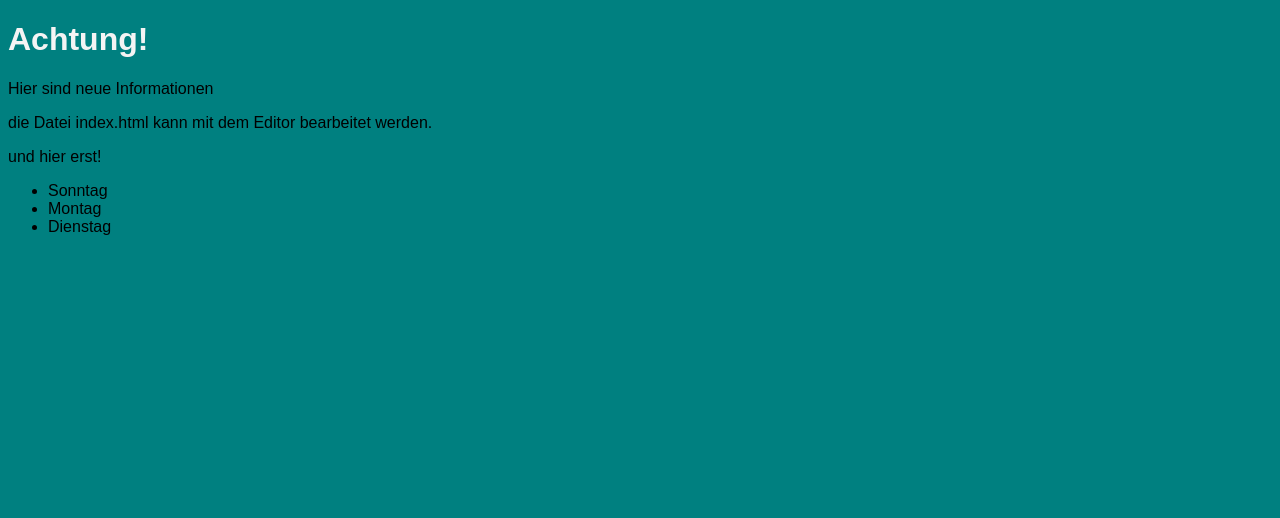
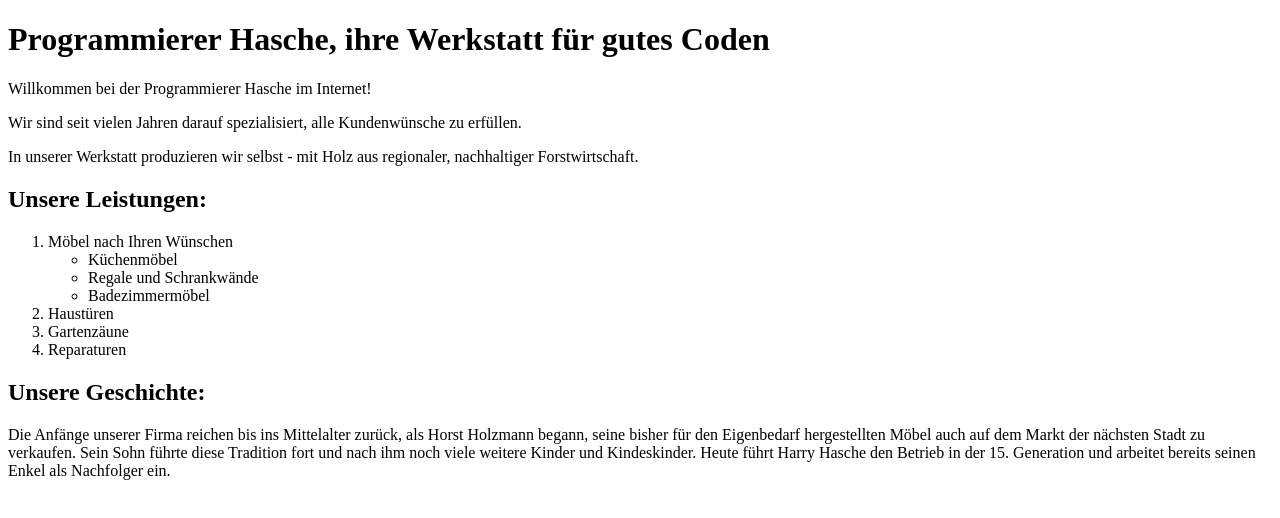
Before and after one commit to haschek251260/html4, a plain HTML site: page index.html in a window 1280 px wide. Drawn offline with Linux system fonts and the light colour scheme.

Commit message:
Revise index.html for company profile and services
geändert in Schreinerei

```diff
--- a/index.html
+++ b/index.html
@@ -1,32 +1,50 @@
 <!DOCTYPE html>
-<html>
-<head>
-  <title>Klausens erste Webseite</title>
-<style>
-      body {
-        background-color: #008080;
-        font-family: Arial, sans-serif;
-      }
-      h1 {
-        color: #f4f4f4;
-      }
-    </style>
-</head>
-<body>
-  <h1>Achtung!</h1>
-  <p>Hier sind neue Informationen</p>
-  <p>die Datei index.html kann mit dem Editor bearbeitet werden.</p>
-  <p>und hier erst!</p>
- <ul>
-      <li>Sonntag</li>
-      <li>Montag</li>
-      <li>Dienstag</li>
-    </ul>
-<a href="https://html-einfach.de/html/html-lernen/?cookie-state-change=1706806140179"</a>
-<br>
-<br>
-<br>
+<html lang="de">
+  <head>
+    <meta charset="utf-8">
+    <meta name="viewport" content="width=device-width, initial-scale=1.0">
+    <title>Schreinerei Meier</title>
+  </head>
+  <body>
+    <!-- Sichtbarer Dokumentinhalt im body -->
+
+
+
+<h1>Programmierer Hasche, ihre Werkstatt für gutes Coden</h1>
+
+ <p>Willkommen bei der Programmierer Hasche im Internet!</p>
+
+<p>Wir sind seit vielen Jahren darauf spezialisiert, alle Kundenwünsche zu erfüllen. </p>
+
+<p>In unserer Werkstatt produzieren wir selbst - mit Holz aus regionaler, nachhaltiger Forstwirtschaft.</p>
+
+<h2>Unsere Leistungen:</h2>
+
+<ol>
+	<li>Möbel nach Ihren Wünschen</li>
+
+<ul>
+<li>Küchenmöbel</li>
+<li>Regale und Schrankwände</li>
+<li>Badezimmermöbel</li>
+</ul>
+
+
+
+	<li>Haustüren</li>
+	<li>Gartenzäune</li>
+	<li>Reparaturen</li>
+</ol>
+<h2>Unsere Geschichte:</h2>
+
+Die Anfänge unserer Firma reichen bis ins Mittelalter zurück, als Horst Holzmann begann, seine
+bisher für den Eigenbedarf hergestellten Möbel auch auf dem Markt der nächsten Stadt zu verkaufen.
+
+Sein Sohn führte diese Tradition fort und nach ihm noch viele weitere Kinder und Kindeskinder.
+Heute führt Harry Hasche den Betrieb in der 15. Generation und arbeitet bereits seinen Enkel als
+Nachfolger ein.
+
+
 
 </body>
-
 </html>
```
